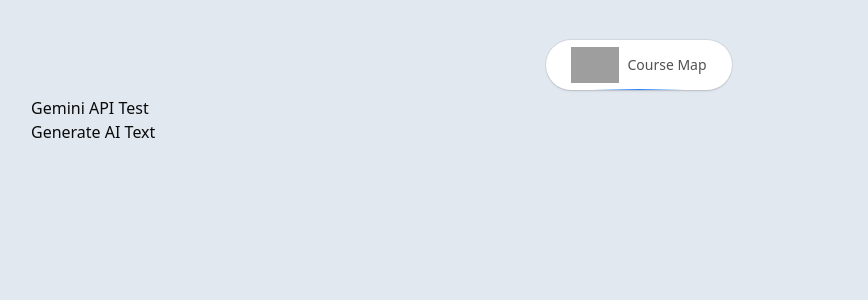
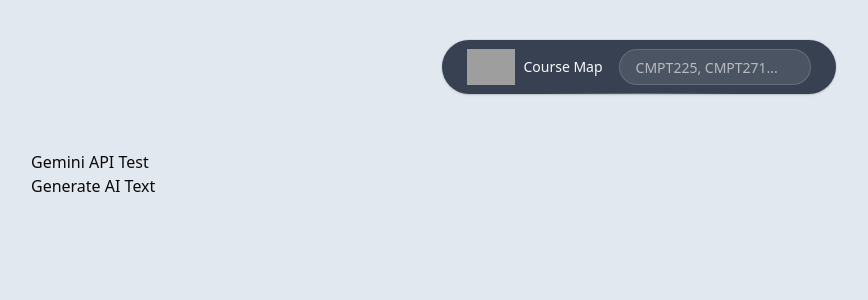
Before and after one commit to alexchen817/stormhacks2025-sfu-course-map, a Next.js app: page / in a window 1280 px wide. Shown: the top 300 px of the page, without its empty margins (1-869 px from the left). Built offline with nearby package versions, Linux system fonts and the light colour scheme; grey boxes are pictures that could not be loaded.

Commit message:
added search bar to navbar

```diff
--- a/components/ui/floating-navbar.jsx
+++ b/components/ui/floating-navbar.jsx
@@ -12,7 +12,7 @@ export const FloatingNav = ({ className }) => {
         animate={{ opacity: 1, y: 0 }}
         transition={{ duration: 0.2 }}
         className={cn(
-          "relative flex max-w-fit fixed top-10 inset-x-0 mx-auto items-center justify-center space-x-4 border border-transparent pr-2 pl-8 py-2 rounded-full bg-white shadow-[0px_2px_3px_-1px_rgba(0,0,0,0.1),0px_1px_0px_0px_rgba(25,28,33,0.02),0px_0px_0px_1px_rgba(25,28,33,0.08)] dark:border-white/[0.2] dark:bg-black z-[5000]",
+          "relative flex max-w-fit top-10 inset-x-0 mx-auto items-center justify-center space-x-4 border border-transparent pr-2 pl-8 py-2 rounded-full bg-[#374151] shadow-[0px_2px_3px_-1px_rgba(0,0,0,0.1),0px_1px_0px_0px_rgba(25,28,33,0.02),0px_0px_0px_1px_rgba(25,28,33,0.08)] dark:border-white/[0.2] dark:bg-black z-[5000]",
           className
         )}
       >
@@ -24,8 +24,16 @@ export const FloatingNav = ({ className }) => {
           className="h-8 w-8 object-contain scale-150"
           priority
         />
-        <span className="text-sm text-neutral-600 dark:text-neutral-50">Course Map</span>
-        <span className="absolute inset-x-0 mx-auto -bottom-px h-px w-1/2 bg-gradient-to-r from-transparent via-blue-500 to-transparent" />
+        <span className="text-sm text-[#F9FAFB] dark:text-neutral-50">Course Map</span>
+                <label className="relative text-[#F9FAFB]">
+          <span className="sr-only">Search courses</span>
+          <input
+            type="search"
+            placeholder="CMPT225, CMPT271..."
+            className="h-9 w-48 rounded-full border border-white/15 bg-white/10 px-4 text-sm text-white placeholder:text-white/60 focus:outline-none focus:ring-2 focus:ring-white/30"
+          />
+        </label>
+        <span className="absolute inset-x-0 mx-auto -bottom-px h-px w-1/2 bg-gradient-to-r from-transparent via-red-500 to-transparent" />
       </motion.div>
     </AnimatePresence>
   );
```
